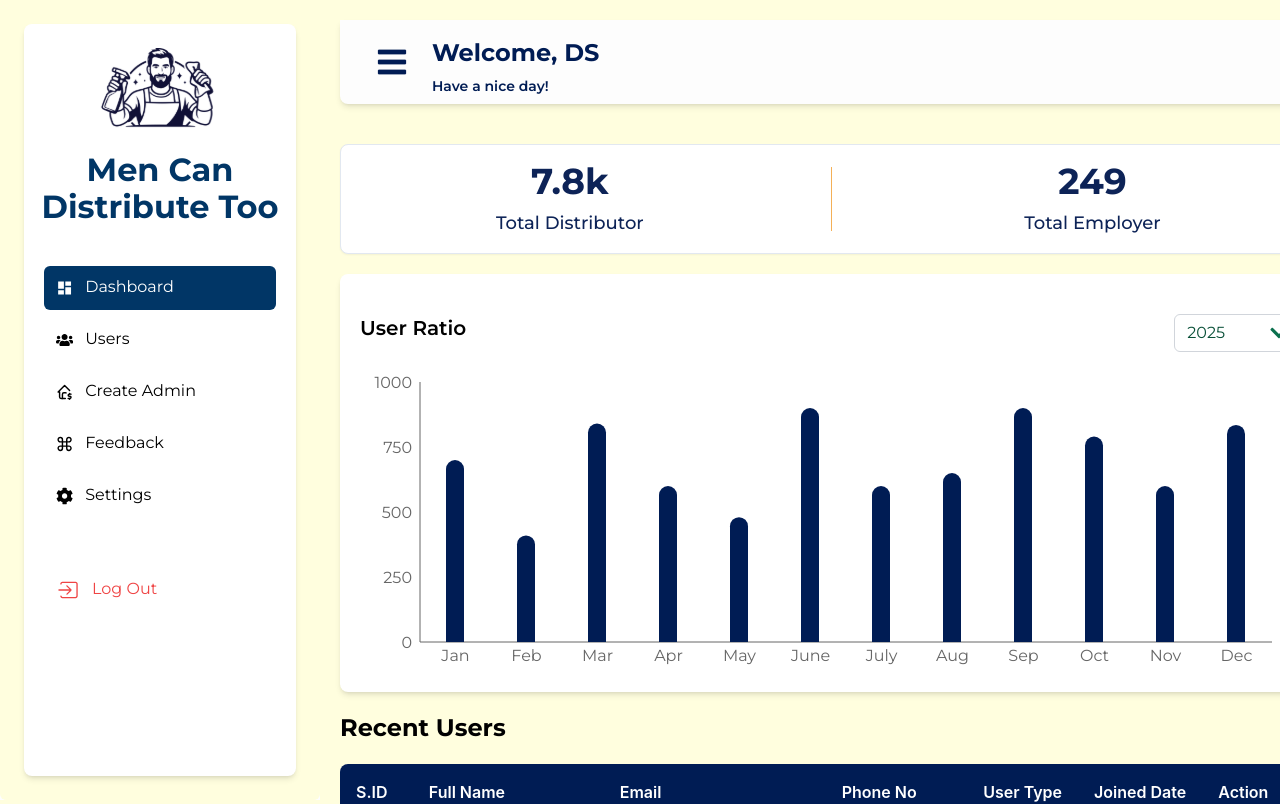
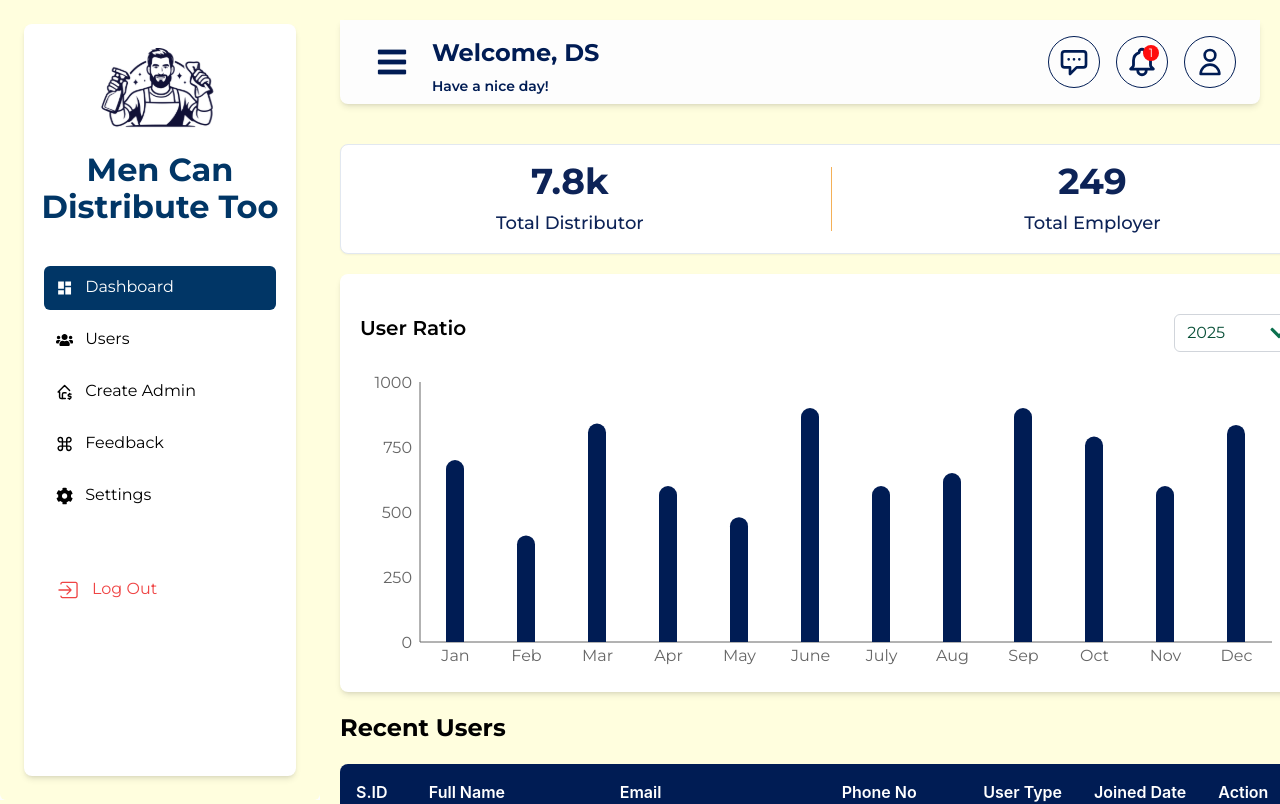
Before and after one commit to shishir786/manCanCleanToo-Dashboard, a React (Vite) app: page / in a window 1280 px wide. Shown: the top 804 px of the page. Built offline with nearby package versions, Linux system fonts and the light colour scheme.

Commit message:
complete

```diff
--- a/src/components/LayoutComponents/Header.jsx
+++ b/src/components/LayoutComponents/Header.jsx
@@ -20,22 +20,13 @@ const Header = ({ sidebarOpen, setSidebarOpen }) => {
 
   return (
     <>
-     <div className="fixed top-0 left-0 w-full h-5 bg-[#FFFEDE] z-50"></div>
-
-{/* Header */}
-<div
-  className={`fixed top-5 right-0 z-50
-              h-[70px] md:h-[84px] flex justify-center items-center
-              px-3 md:px-4 py-3 md:py-4
-              bg-secondary rounded-lg rounded-t-none shadow-md mx-2 md:mx-5
-              transition-all duration-300
-              ${
-                sidebarOpen
-                  ? "left-0 md:left-[16rem] lg:left-[20rem]" // ✅ shift only on bigger screens
-                  : "left-0"
-              } w-[calc(100%-1rem)] md:w-[calc(100%-2.5rem)]`}
->
-  <div className="flex w-full justify-between items-center ml-5">
+      <div className="fixed top-0 left-0 w-full h-5 bg-[#FFFEDE] z-50"></div>
+      <div
+        className={`fixed top-5 right-0 z-50 h-[84px] flex justify-center items-center px-4 py-4 bg-secondary rounded-lg rounded-t-none shadow-md mx-5 transition-all duration-300 ${
+          sidebarOpen ? "left-[20rem]" : "left-0"
+        }`}
+      >
+        <div className="flex w-full justify-between items-center ml-5">
           {/* Left Section - Menu and Welcome Message */}
           <div className="flex items-center gap-6">
             {/* Menu icon */}
@@ -148,7 +139,6 @@ const Header = ({ sidebarOpen, setSidebarOpen }) => {
             </Link>
           </div>
         </div>
-
       </div>
     </>
   );
```
